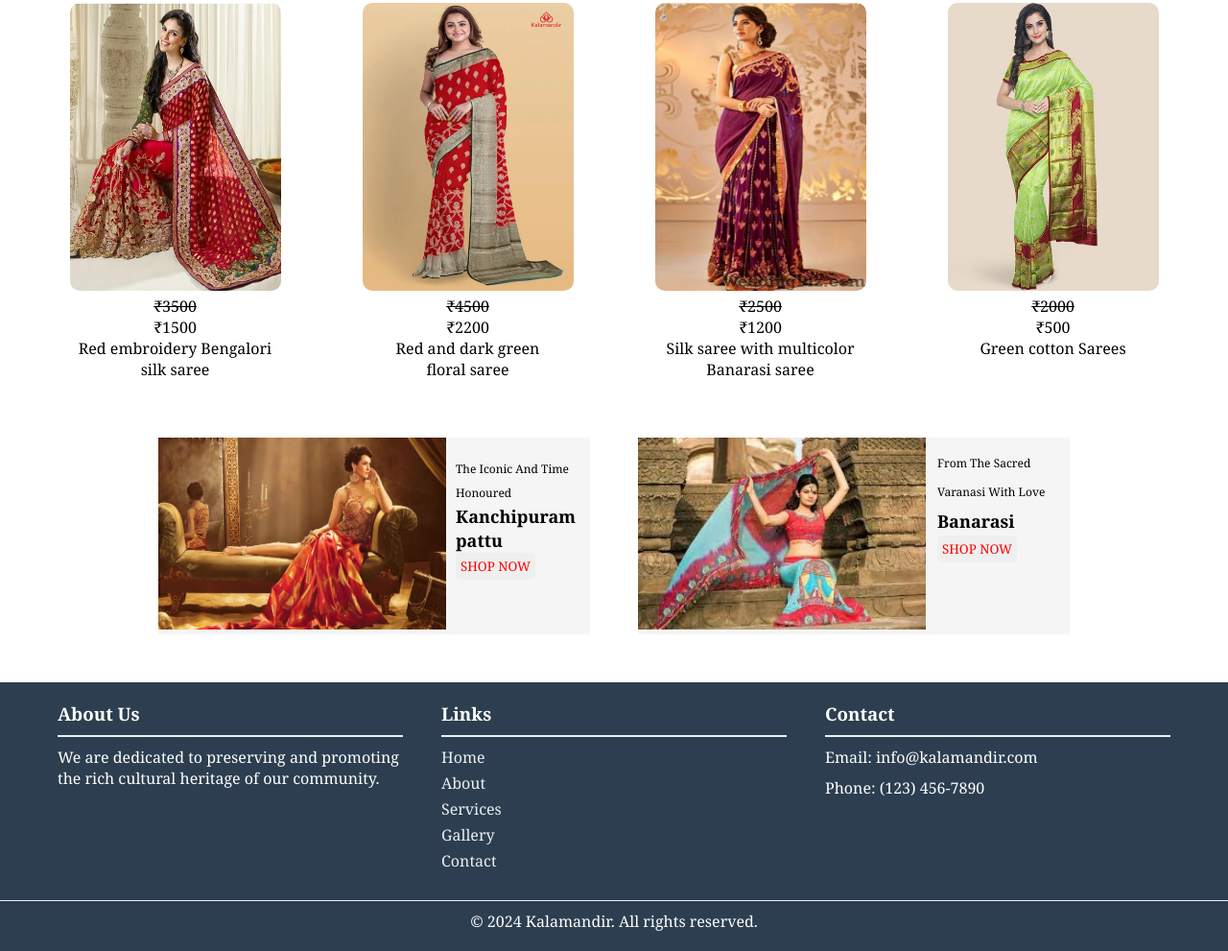
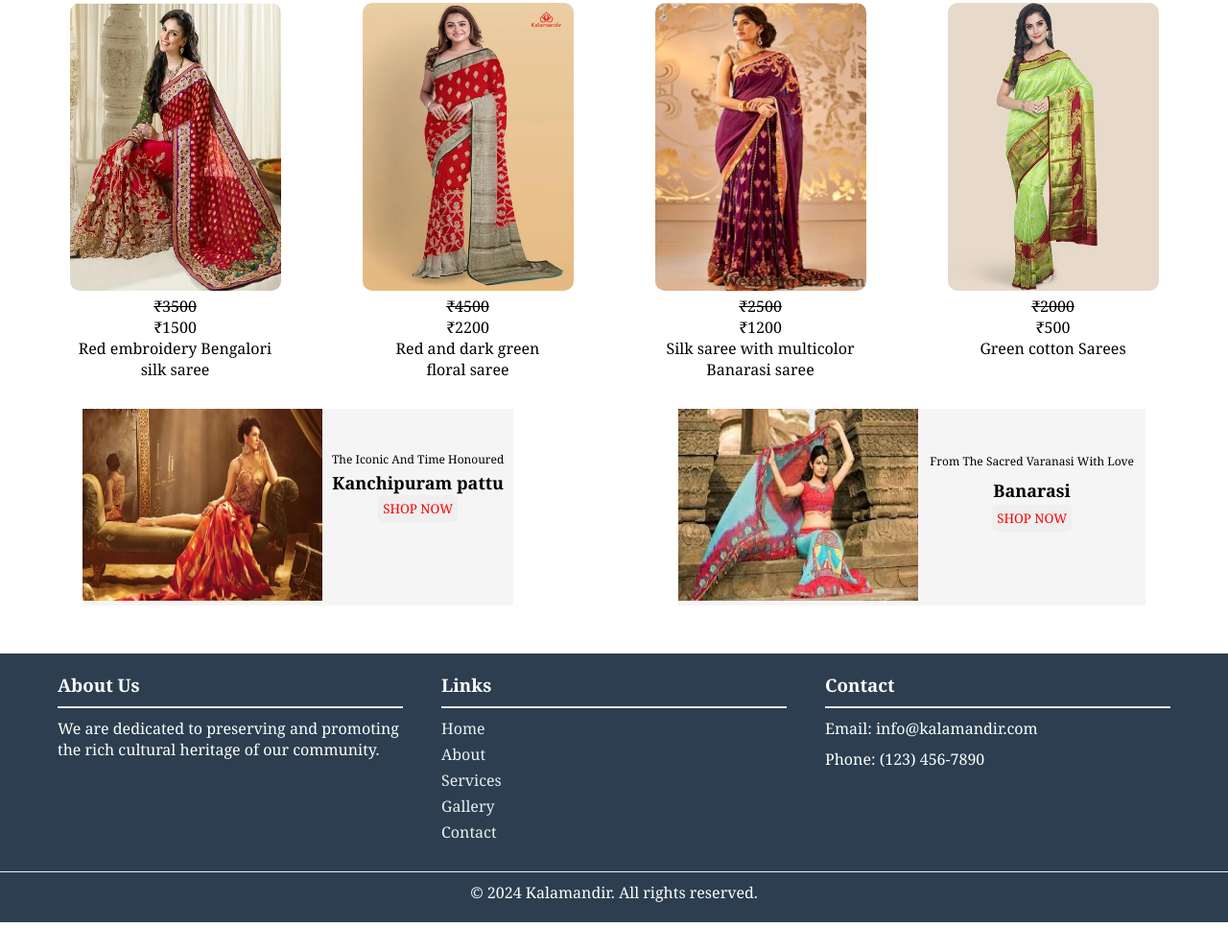
Before and after one commit to Nitinpatel2532/kalamandir, a plain HTML site: page index.html in a window 1280 px wide. Shown: the part 2055-3046 px from the top of the page at 96% size. After the commit the page ends 3016 px from the top, so only its background shows below. Drawn offline with nearby package versions, Linux system fonts and the light colour scheme; files that its build step writes are made by us from their sources.

Commit message:
Update _hero6.scss

```diff
--- a/_hero6.scss
+++ b/_hero6.scss
@@ -1,56 +1,62 @@
 .hero6{
     display: flex;
-    justify-content:center;
-    gap: 50px;
-    // margin: 15px;
-    margin-top: 60px;
-    // padding: 5px;
+    justify-content:space-around;
+
+    margin-top: 30px;
+
     flex-wrap: wrap;
     row-gap:5px;
 
     .hero6_1{
-        width: 450px;
+
         display: flex;
         background-color: whitesmoke;
-        // border: 1px solid black;q
-        // flex-wrap: wrap;
+        transition: all 1s linear;
 
         .hero6_1img img{
-            width: 300px;
+            width: 250px;
             height: 200px;
             background-size: cover;
         }
         .hero6_1con{
-            // text-align: center;
+            text-align: center;
             align-items: center;
             font-size: 12px;
             padding: 10px;
-            padding-top: 20px;
-            // background-color:aliceblue;
+            padding-top: 40px;
             line-height: 25px;
         }
     }
+    .hero6_1:hover{
+        box-shadow: 1px 1px 5px 2px black;
+    }
     .hero6_2{
-        width: 450px;
+        transition: all 1s linear;
+
+
         display: flex;
        background-color: whitesmoke;
-        // border: 1px solid black;
+
 
         .hero6_2img img{
-            width: 300px;
+            width: 250px;
             height: 200px;
         }
         .hero6_2con{
-            // text-align: center;
+            text-align: center;
             align-items: center;
             padding: 12px;
+            padding-top: 40px;
             font-size: 12px;
 
-            // background-color: whitesmoke;
+
             line-height: 30px;
 
 
         }
+    }
+    .hero6_2:hover{
+        box-shadow: 1px 1px 5px 2px black;
     }
     button{
         padding: 5px;
```
